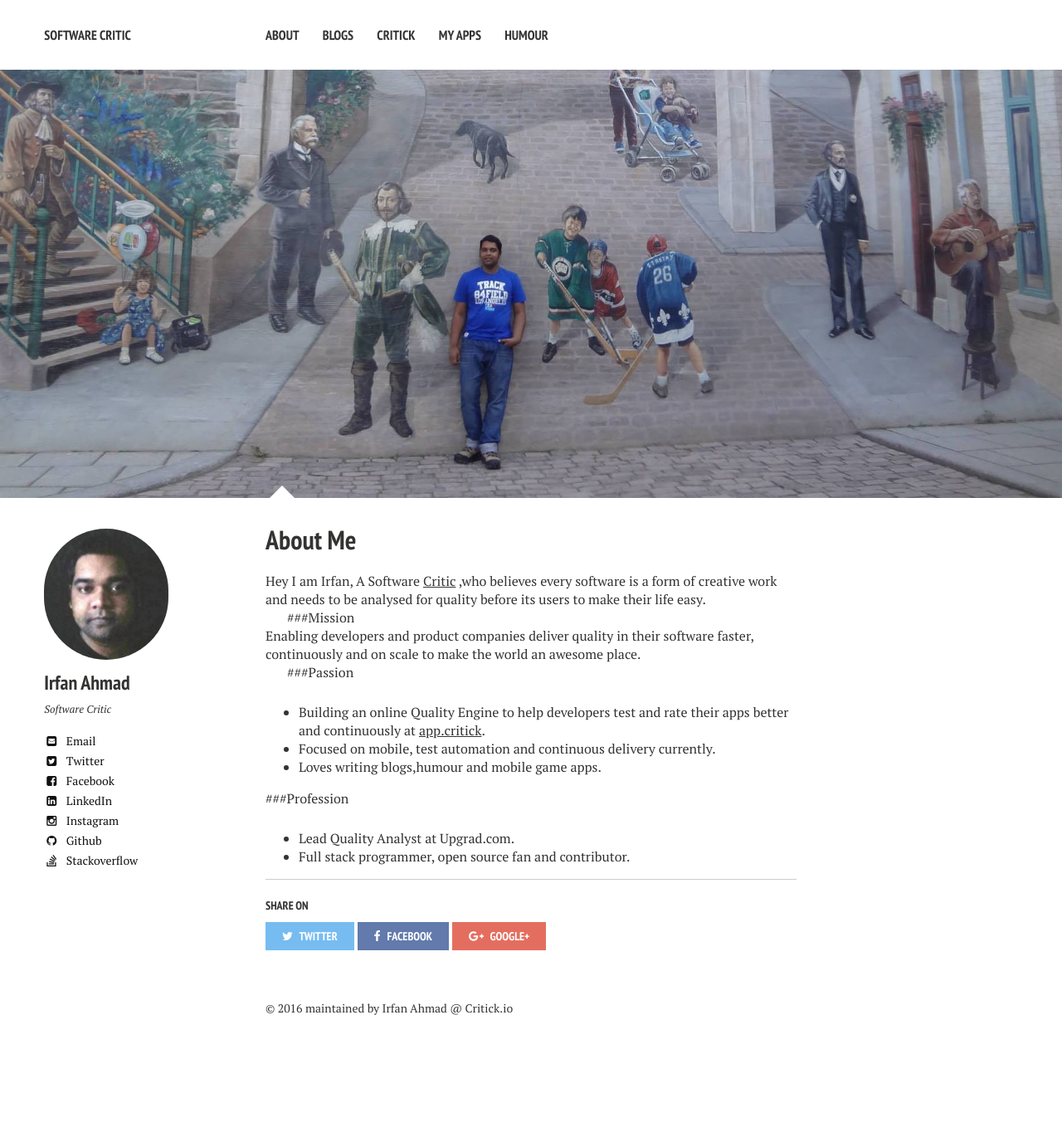
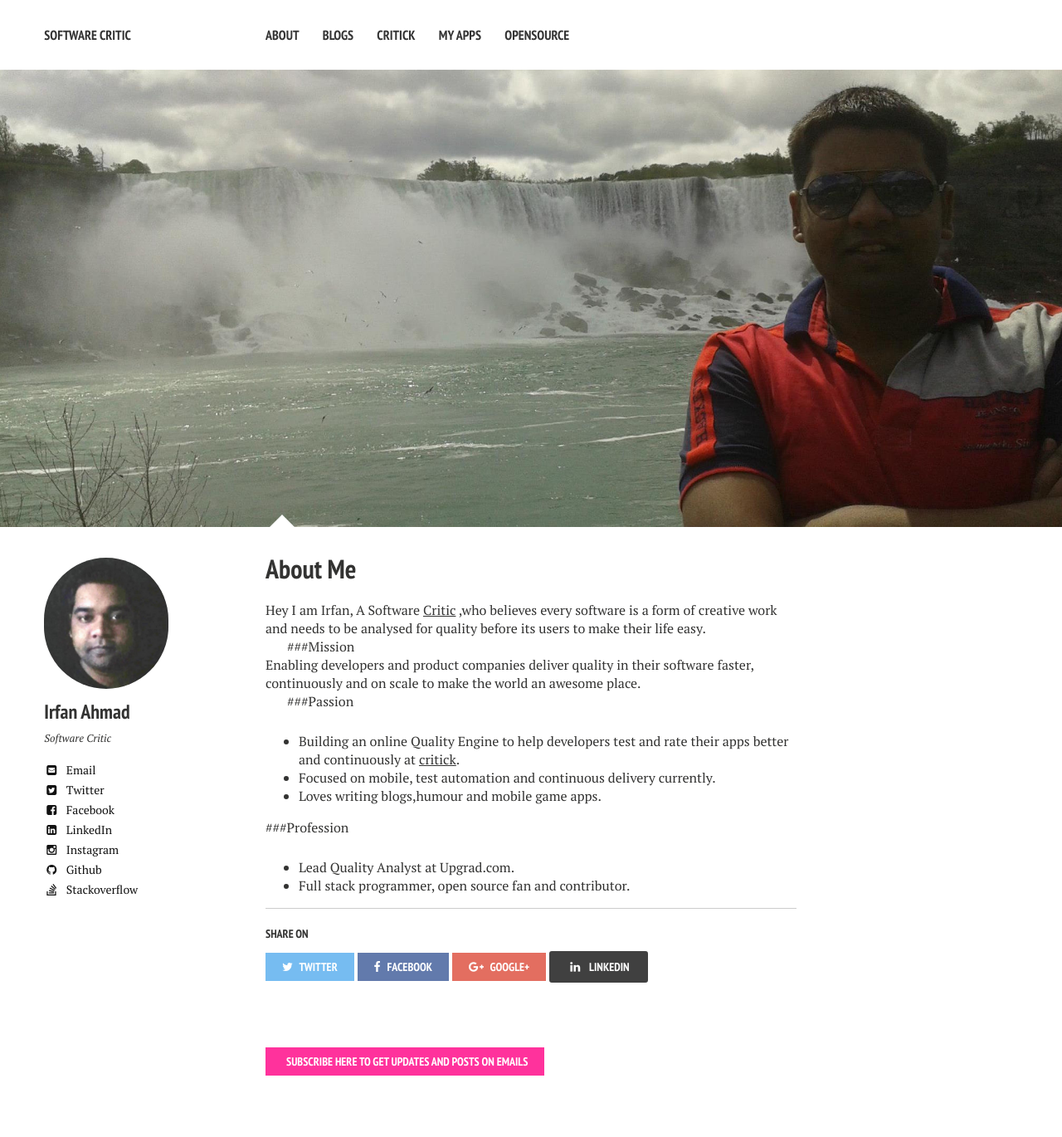
Before and after one commit to notimewaste/blog, a Jekyll site: the page built from about/index.md, in a window 1280 px wide. Shown: the whole page at 83% size. Built offline with Jekyll 4.4.1, drawn with Linux system fonts in a browser that asks for light colours; nearby versions of some CDN libraries; comment, search, counter and statistics services are not loaded; before the commit the page ends 1273 px from its top, so only the background shows below that.

Commit message:
added subscribe button

```diff
--- a/_config.yml
+++ b/_config.yml
@@ -21,7 +21,7 @@ kramdown:
   footnote_nr: 1
   entity_output: as_char
   toc_levels: 1..6
-  use_coderay: false
+  enable_coderay: false
 
 
 # Site owner
--- a/_data/navigation.yml
+++ b/_data/navigation.yml
@@ -12,5 +12,5 @@
 - title: My Apps
   url: /apps/
 
-- title: Humour
-  url: /humour/
+- title: OpenSource
+  url: /Open/
--- a/_includes/_footer.html
+++ b/_includes/_footer.html
@@ -12,4 +12,11 @@
 </div><!-- /.google-ads -->
 {% endif %}
 
-<span>&copy; {{ site.time | date: '%Y' }} maintained by Irfan Ahmad @ <a href="http://critick.io">Critick.io</a></span>
+
+<div class="social-share">
+  <ul>
+    <li>
+      <a target="_blank" href="http://eepurl.com/bZokO5" class="flickr" title="Subscribe"></i><span>Subscribe here to get updates and posts on emails</span></a>
+    </li>
+  </ul>
+</div><!-- /.social-share -->
--- a/_includes/_social-share.html
+++ b/_includes/_social-share.html
@@ -10,5 +10,8 @@
     <li>
       <a href="https://plus.google.com/share?url={{ site.url }}{{ page.url }}" class="google-plus" title="Share on Google Plus"><i class="fa fa-google-plus"></i><span> Google+</span></a>
     </li>
+    <li>
+      <a href="https://www.linkedin.com/shareArticle?mini=true&url={{ base_path }}{{ page.url }}" class="btn btn--linkedin" title="{{ site.data.ui-text[site.locale].share_on_label }} LinkedIn"><i class="fa fa-fw fa-linkedin" aria-hidden="true"></i><span> LinkedIn</span></a>
+    </li>
   </ul>
 </div><!-- /.social-share -->
--- a/about/index.md
+++ b/about/index.md
@@ -5,7 +5,7 @@ tags: [about,Irfan Ahmad, theme, responsive]
 modified: 2014-08-08T20:53:07.573882-04:00
 comments: true
 image:
-  feature: sample-image-12.jpg
+  feature: sample-image-14.jpg
 ---
 
 Hey I am Irfan, A Software <a href="https://en.wikipedia.org/wiki/Critic">Critic</a> ,who believes every software is a form of creative work and needs to be analysed for quality before its users to make their life easy.
@@ -15,7 +15,7 @@ Hey I am Irfan, A Software <a href="https://en.wikipedia.org/wiki/Critic">Critic
 Enabling developers and product companies deliver quality in their software faster, continuously and on scale to make the world an awesome place.
 
 ###Passion
-* Building an online Quality Engine to help developers test and rate their apps better and continuously at <a href="http://app.critick.io">app.critick</a>.
+* Building an online Quality Engine to help developers test and rate their apps better and continuously at <a href="http://app.critick.io">critick</a>.
 * Focused on mobile, test automation and continuous delivery currently.
 * Loves writing blogs,humour and mobile game apps.
 
```
Also changed, not shown: humour/index.md (deleted, +0 -8 lines), open/index.md (added, +25 -0 lines), Gemfile.lock, images/3953273590_704e3899d5_m.jpg (deleted), images/sample-image-14.jpg (added).
